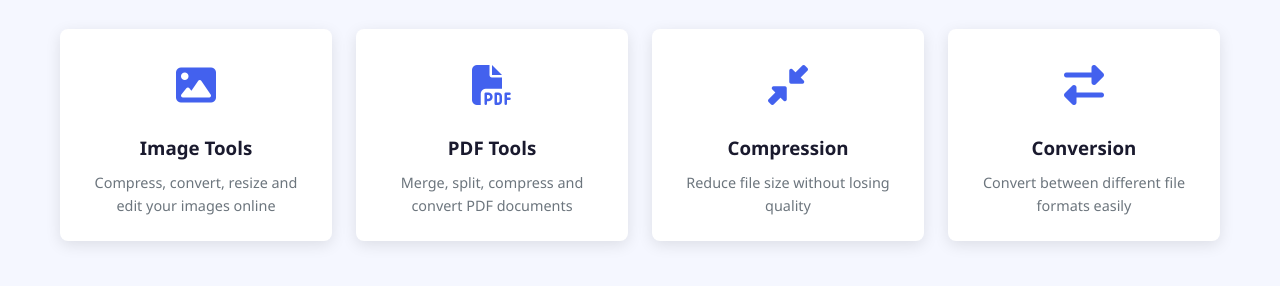
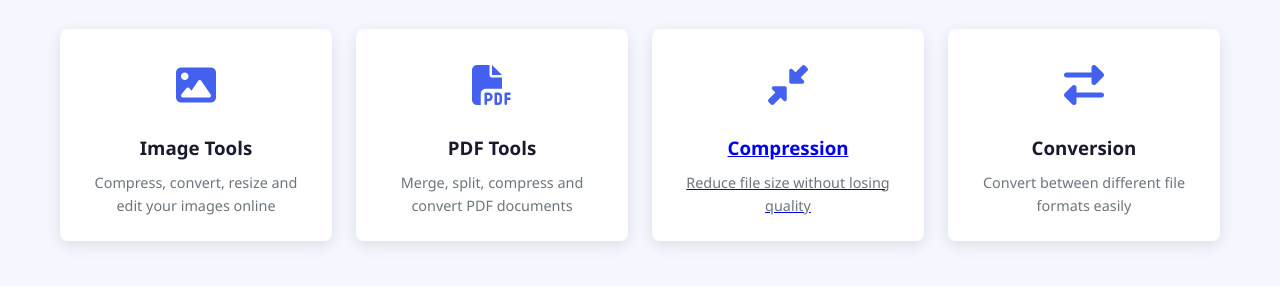
Before and after one commit to trader8118/img_compress.html2, a plain HTML site: page index.HTML in a window 1280 px wide. Shown: the part 502-788 px from the top of the page. Drawn offline with Linux system fonts and the light colour scheme.

Commit message:
Update index.HTML

```diff
--- a/index.HTML
+++ b/index.HTML
@@ -619,11 +619,13 @@
                 </div>
 
                    <div class="category-card">
+                <a href="/compression-tools" class="category-link">
               <div class="category-icon">
             <i class="fas fa-compress-alt"></i>
          </div>
         <h3>Compression</h3>
           <p>Reduce file size without losing quality</p>
+            </a>
               </div>
 
                 <div class="category-card">
```
Lines whose indentation alone changed are shown as unchanged.
